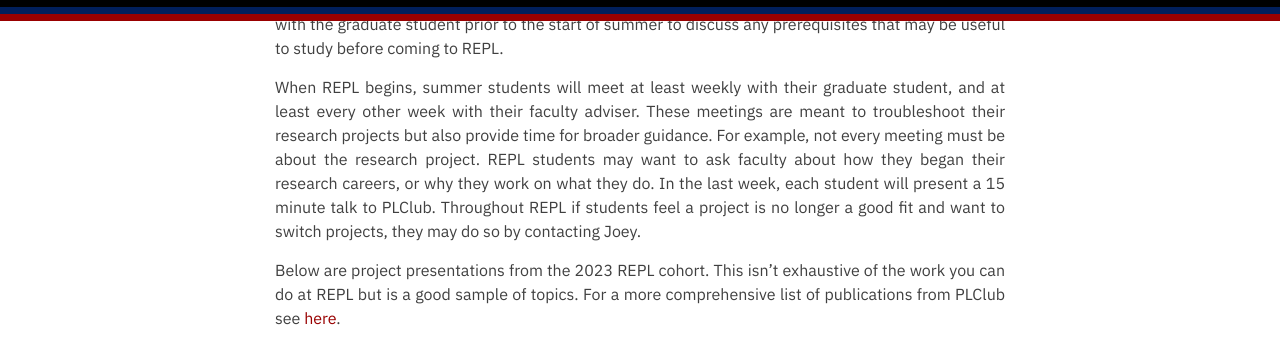
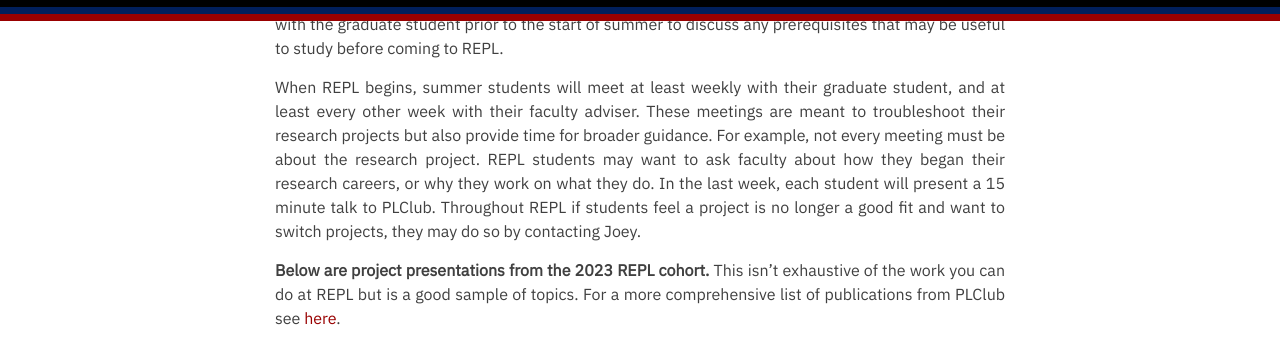
Before and after one commit to penn-repl/apply, a Jekyll site: the page built from _pages/research.md, in a window 1280 px wide and 900 px high, scrolled down 658 px, cut to the strip 0-341 px from the top of the window. Built offline with Jekyll 4.4.1, drawn with Linux system fonts in a browser that asks for light colours.

```diff
--- a/_pages/research.md
+++ b/_pages/research.md
@@ -12,7 +12,7 @@ PLClub's research often exploits [type theory](https://en.wikipedia.org/wiki/Typ
 
 When REPL begins, summer students will meet at least weekly with their graduate student, and at least every other week with their faculty adviser. These meetings are meant to troubleshoot their research projects but also provide time for broader guidance. For example, not every meeting must be about the research project. REPL students may want to ask faculty about how they began their research careers, or why they work on what they do. In the last week, each student will present a 15 minute talk to PLClub. Throughout REPL if students feel a project is no longer a good fit and want to switch projects, they may do so by contacting Joey.
 
-Below are project presentations from the 2023 REPL cohort. This isn't exhaustive of the work you can do at REPL but is a good sample of topics. For a more comprehensive list of publications from PLClub see [here](https://www.cis.upenn.edu/~plclub/papers/).
+**Below are project presentations from the 2023 REPL cohort.** This isn't exhaustive of the work you can do at REPL but is a good sample of topics. For a more comprehensive list of publications from PLClub see [here](https://www.cis.upenn.edu/~plclub/papers/).
 
 <iframe src="https://drive.google.com/file/d/1CjYJ3NIkLMYiXEiWoHdLC-uCOkFD8DHV/preview" width="100%" height="400px" style="border:15;"></iframe>
 
```
